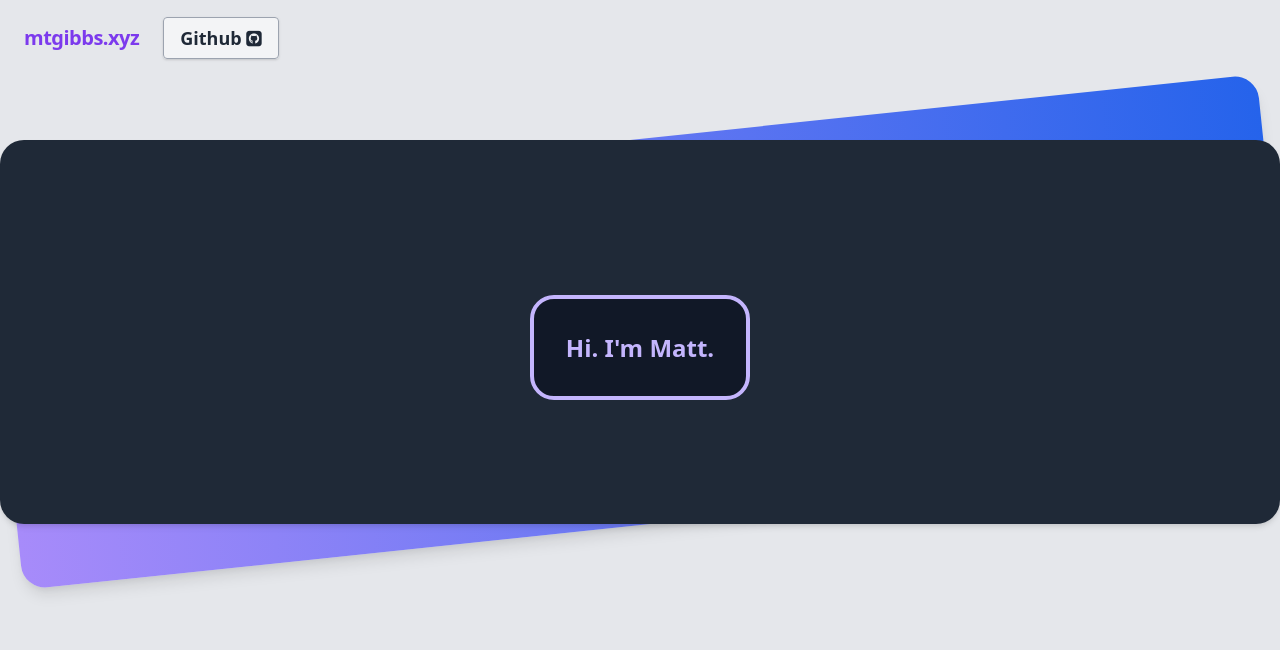
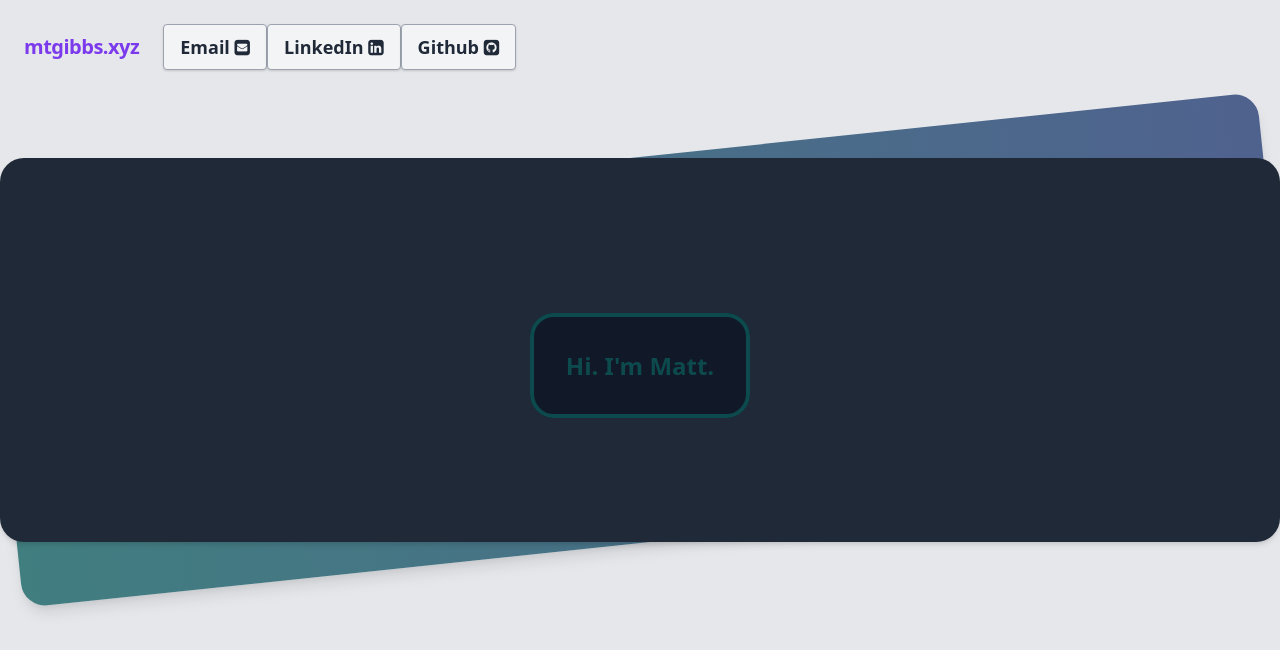
Before and after one commit to mtgibbs/mtgibbs.xyz, an Angular app: page / in a window 1280 px wide. Shown: the top 650 px of the page. Built offline with nearby package versions, Linux system fonts and the light colour scheme; no server answers; what @tailwindcss/typography would draw is missing.

Commit message:
Adding some custom colors

```diff
--- a/src/app/code-hero/code-hero.component.ts
+++ b/src/app/code-hero/code-hero.component.ts
@@ -6,14 +6,14 @@ import { Component, Input, OnInit } from '@angular/core';
   template: `
 
     <div class="container relative mx-auto">
-      <div class="absolute z-0 inset-0 bg-gradient-to-r from-purple-400 to-blue-600 shadow-lg transform -skew-y-6 sm:skew-y-0 sm:-rotate-6 sm:rounded-3xl"></div>
+      <div class="absolute z-0 inset-0 bg-gradient-to-r from-teal-lightest to-indigo-light shadow-lg transform -skew-y-6 sm:skew-y-0 sm:-rotate-6 sm:rounded-3xl"></div>
       <div class="relative z-10 h-96 p-4 sm:rounded-3xl  bg-gray-800 border-gray-900 shadow-md ">
         <div class="object-cover font-mono text-gray-200 h-full py-4 overflow-scroll scrollbar-thin scrollbar-thumb-gray-900 scrollbar-track-transparent scrollbar-thumb-rounded select-none">
           <mtg-code-hero-text [codeText]="codeText" [characterPointerLocation]="index"></mtg-code-hero-text>
         </div>
       </div>
       <div *ngIf="titleText" class="absolute w-full inset-y-1/2 h-9 object-center text-center z-20">
-        <span class="bg-gray-900 text-2xl text-purple-300 font-bold p-8 sm:rounded-3xl border-4 border-purple-300">{{ titleText }}</span>
+        <span class="bg-gray-900 text-2xl text-teal-light font-bold p-8 sm:rounded-3xl border-4 border-teal-light">{{ titleText }}</span>
       </div>
     </div>
 
--- a/src/app/nav/nav.component.html
+++ b/src/app/nav/nav.component.html
@@ -3,13 +3,13 @@
         <span class="font-semibold text-xl tracking-tight">mtgibbs.xyz</span>
     </div>
     <div class="block lg:hidden">
-        <button
+        <!-- <button
             class="flex items-center px-3 py-2 border rounded text-teal-200 border-teal-400 hover:text-white hover:border-white">
             <svg class="fill-current h-3 w-3" viewBox="0 0 20 20" xmlns="http://www.w3.org/2000/svg">
                 <title>Menu</title>
                 <path d="M0 3h20v2H0V3zm0 6h20v2H0V9zm0 6h20v2H0v-2z" />
             </svg>
-        </button>
+        </button> -->
     </div>
     <div class="w-full block flex-grow lg:flex lg:items-center lg:w-auto">
         <!-- <div class="text-sm lg:flex-grow">
@@ -23,9 +23,15 @@
                 Blog
             </a>
         </div> -->
-        <div class="justify-self-end">
+        <div class="flex flex-row-reverse">
             <a href="https://github.com/mtgibbs" class="text-lg bg-gray-100 hover:bg-blue-100 text-gray-800 font-semibold py-2 px-4 border border-gray-400 rounded shadow">
                 Github <i class="fa fa-github-square"></i>
+            </a>
+            <a href="https://www.linkedin.com/in/mtgibbs21" class="text-lg bg-gray-100 hover:bg-blue-100 text-gray-800 font-semibold py-2 px-4 border border-gray-400 rounded shadow">
+                LinkedIn <i class="fa fa-linkedin-square"></i>
+            </a>
+            <a href="mailto:matt@mtgibbs.xyz" class="text-lg bg-gray-100 hover:bg-blue-100 text-gray-800 font-semibold py-2 px-4 border border-gray-400 rounded shadow">
+                Email <i class="fa fa-envelope-square"></i>
             </a>
         </div>
     </div>
--- a/tailwind.config.js
+++ b/tailwind.config.js
@@ -7,7 +7,32 @@ module.exports = {
   },
   darkMode: 'class', // or 'media' or 'class'
   theme: {
-    extend: {},
+
+    extend: {
+      colors: {
+        teal: {
+          darkest: '#003133',
+          dark: '#0D4A4D',
+          DEFAULT: '#0D4A4D',
+          light: '#0D4A4D',
+          lightest: '#417E80',
+        },
+        indigo: {
+          darkest: '#67989A',
+          dark: '#162955',
+          DEFAULT: '#2E4272',
+          light: '#4F628E',
+          lightest: '#7887AB',
+        },
+        blue: {
+          darkest: '#4F628E',
+          dark: '#4F628E',
+          DEFAULT: '#29506D',
+          light: '#496D89',
+          lightest: '#496D89',
+        }
+      },
+    },
   },
   variants: {
     scrollbar: ['rounded'],
```
